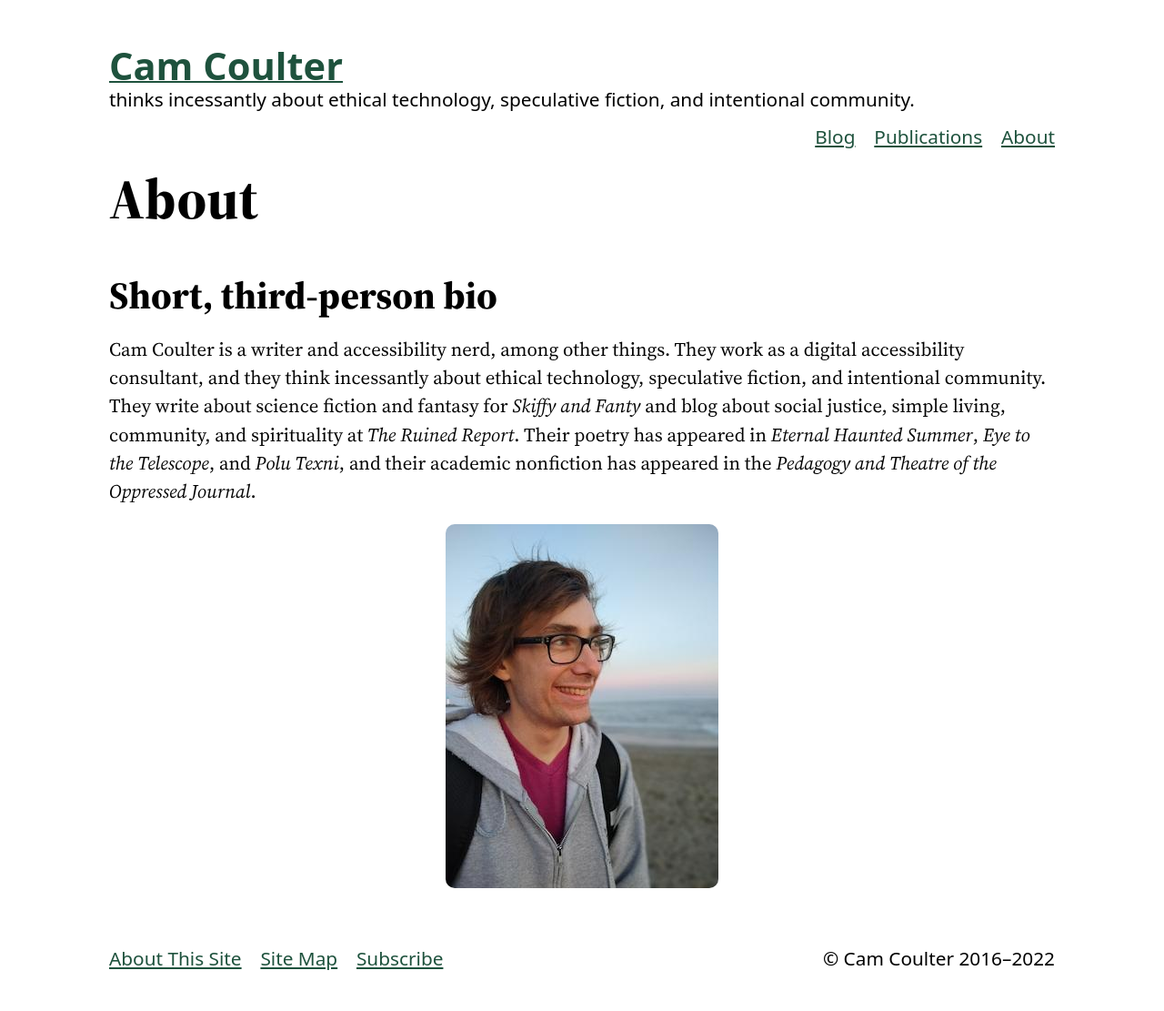
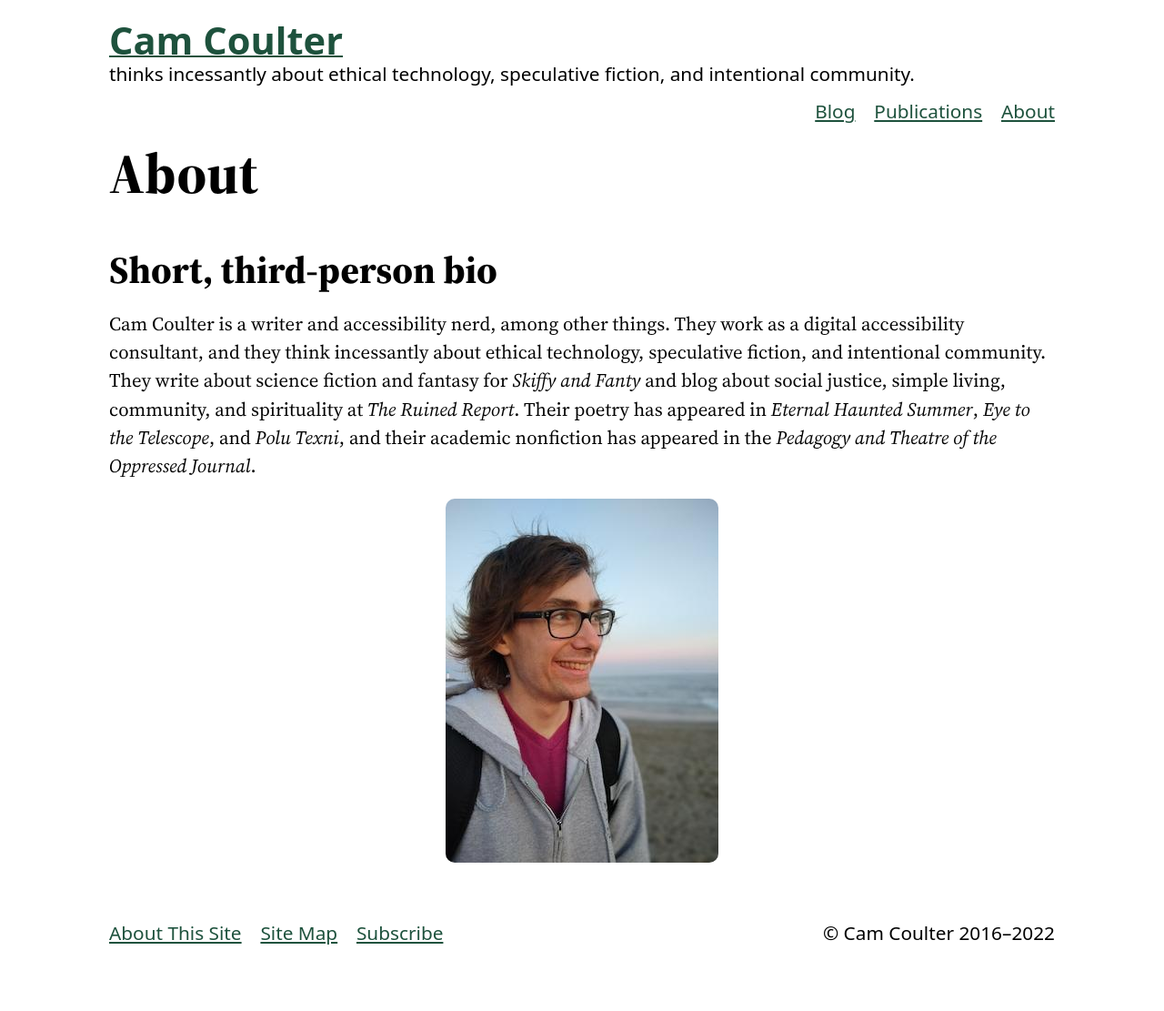
Before and after one commit to cncoulter/camcoulter.com, a Jekyll site: the page built from About.md, in a window 1280 px wide. Shown: the whole page at 91% size. Built offline with Jekyll 4.4.1, drawn with Linux system fonts in a browser that asks for light colours; some web fonts are replaced; after the commit the page ends 1083 px from its top, so only the background shows below that.

Commit message:
Update header

```diff
--- a/_sass/main.scss
+++ b/_sass/main.scss
@@ -568,6 +568,7 @@ a.skip-nav:focus {
 
 .banner h2 {
 	padding: 0;
+	margin-top: 1.5rem;
 	margin-bottom: 0;
 	line-height: 1;
 }
```
